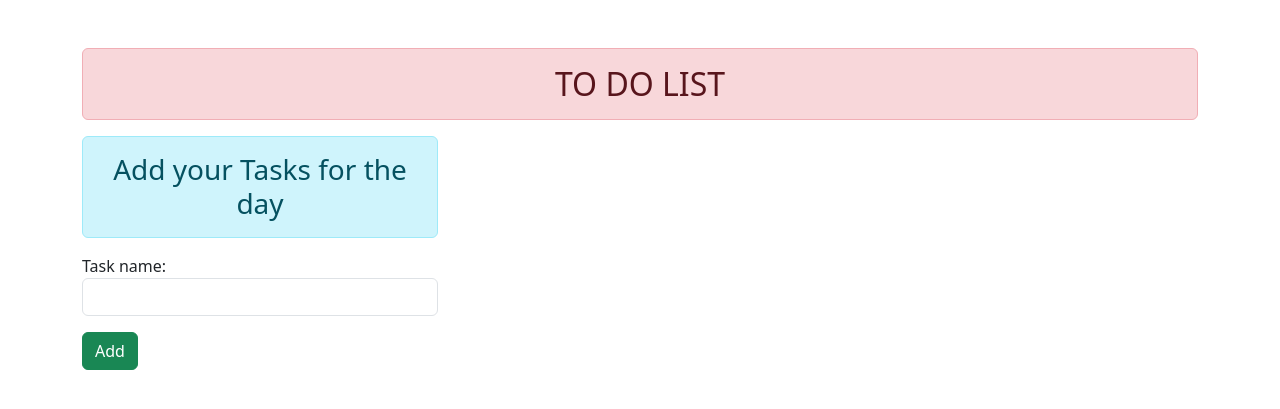
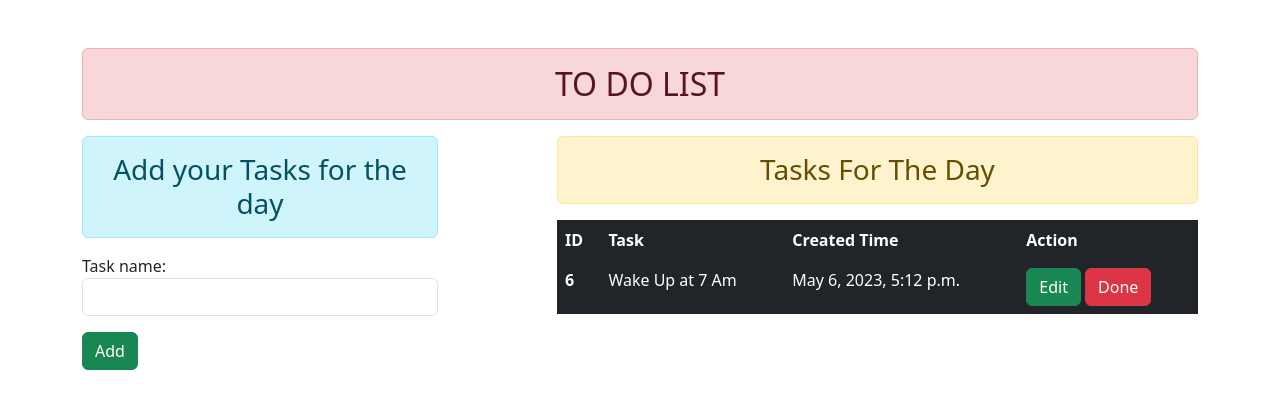
Before and after one commit to Sakaarr/To-Do-Project, a Django app: page / in a window 1280 px wide. Shown: the top 409 px of the page. Run offline with Django 4.2, Linux system fonts and the light colour scheme; data comes from the database, SQL or seed files in the repository; both versions use the stored data as it was after the commit; some libraries are stand-ins or nearby versions.

Commit message:
Project Completerd

```diff
--- a/todo/todoapp/admin.py
+++ b/todo/todoapp/admin.py
@@ -2,3 +2,5 @@ from django.contrib import admin
 from .models import User
 # Register your models here.
 admin.site.register(User)
+class UserAdmin(User):
+    list_display = ('id', 'task_name')
--- a/todo/todoapp/templates/todoapp/addanddisplay.html
+++ b/todo/todoapp/templates/todoapp/addanddisplay.html
@@ -9,6 +9,46 @@
             <input type="submit" class="btn btn-success" value="Add">
         </form>
     </div>
+        <div class="col-sm-7 offset-1">
+            <h3 class="text-center alert alert-warning">Tasks For The Day</h3>
+            {% if info %}
+            <table class="table table-dark table-borderless">
+                <thead>
+                    <tr>
+                      <th scope="col">ID</th>
+                      <th scope="col">Task</th>
+                      <th scope="col">Created Time</th>
+                      <th scope="col">Action</th>
 
- </div>
+                    </tr>
+                  </thead>
+                  <tbody>
+                      {% for infos in info %}
+
+
+                            <tr>
+                                <th scope="row">{{infos.id}}</th>
+                                <td>{{infos.task_name}}</td>
+                                <td>{{infos.created}}</td>
+                                <td><a href="{% url 'update' infos.id %}" class="btn btn-success">Edit</a>
+                                <form action="{% url 'delete' infos.id %}"  method="POST" class="d-inline">
+                                    {% csrf_token %}
+                                    <input type="submit" class="btn btn-danger" value="Done">
+                                </form>
+                                </td>
+
+
+
+                            </tr>
+                        {% endfor %}
+                    </tbody>
+                {% else %}
+                    <h2>No records Found</h2>
+                {% endif %}
+              </table>
+    </div>
+
+    </div>
+
+
 {% endblock content %}
--- a/todo/todoapp/urls.py
+++ b/todo/todoapp/urls.py
@@ -1,5 +1,7 @@
 from django.urls import path
 from . import views
 urlpatterns = [
-    path('' , views.addanddisplay , name='addanddisplay')
+    path('' , views.addanddisplay , name='addanddisplay'),
+    path('delete/<int:id>' , views.delete_data , name='delete'),
+    path('<int:id>/' , views.update_data , name='update'),
 ]
--- a/todo/todoapp/views.py
+++ b/todo/todoapp/views.py
@@ -1,5 +1,7 @@
 from django.shortcuts import render
 from .forms import Form
+from .models import User
+from django.http import HttpResponseRedirect
 # Create your views here.
 def addanddisplay(request):
     if request.method=="POST":
@@ -9,4 +11,21 @@ def addanddisplay(request):
             fm=Form()
     else:
         fm=Form()
-    return render(request , 'todoapp/addanddisplay.html' , {'forms':fm})
+    info = User.objects.all()
+    return render(request , 'todoapp/addanddisplay.html' , {'forms':fm,'info':info})
+def delete_data(request , id):
+    if request.method=="POST":
+        pi = User.objects.get(pk=id)
+        pi.delete()
+        return HttpResponseRedirect('/')
+def update_data(request , id):
+    if request.method=="POST":
+        pi = User.objects.get(pk=id)
+        fm = Form(request.POST , instance= pi)
+        if fm.is_valid:
+            fm.save()
+    else:
+        if request.method=="GET":
+            pi = User.objects.get(pk=id)
+            fm = Form(instance=pi)
+    return render(request , 'todoapp/update.html', {'forma':fm})
```
Also changed, not shown: todo/todoapp/templates/todoapp/update.html (added, +14 -0 lines), todo/db.sqlite3, todo/todoapp/migrations/0002_useradmin.py (added).
